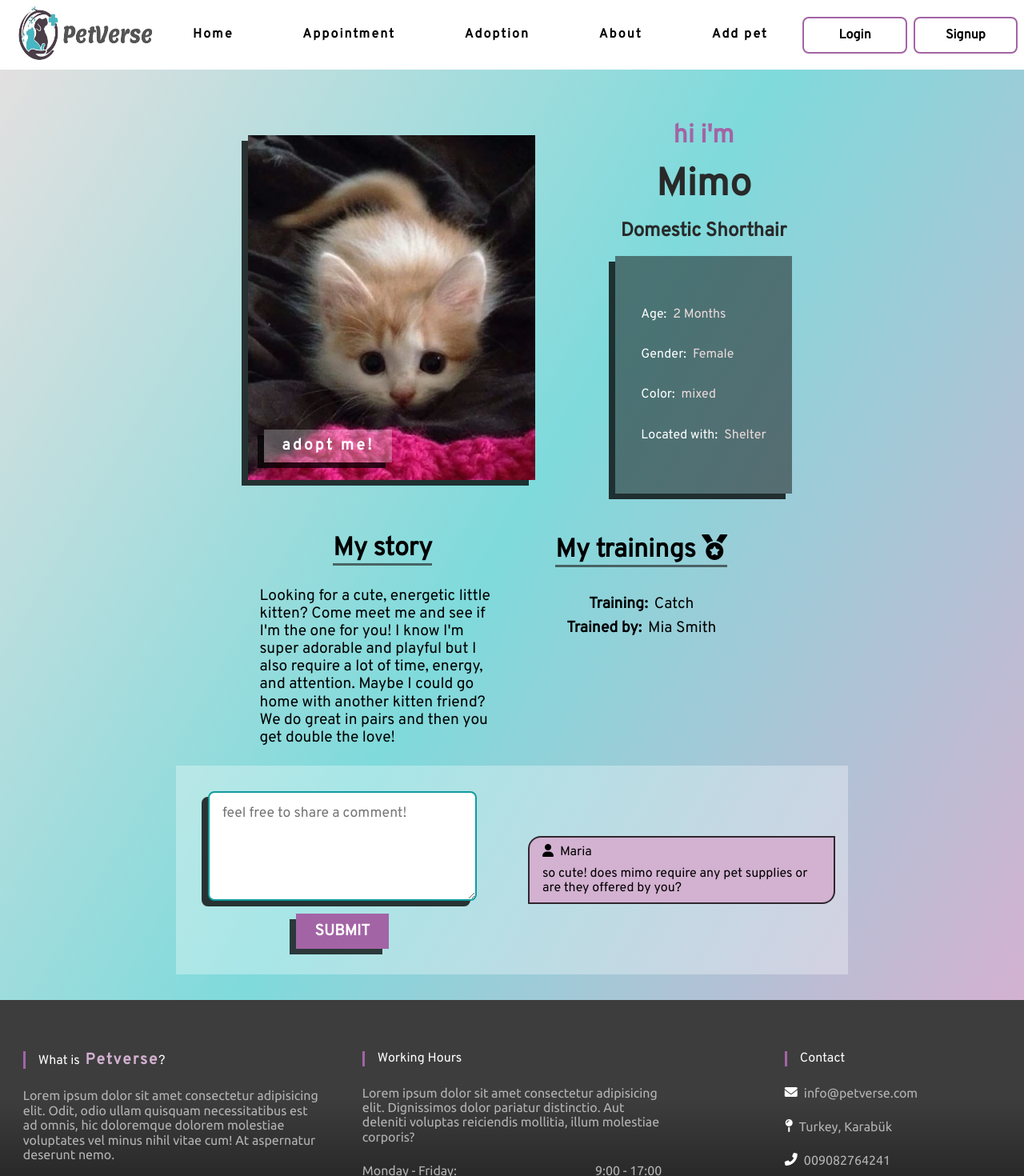
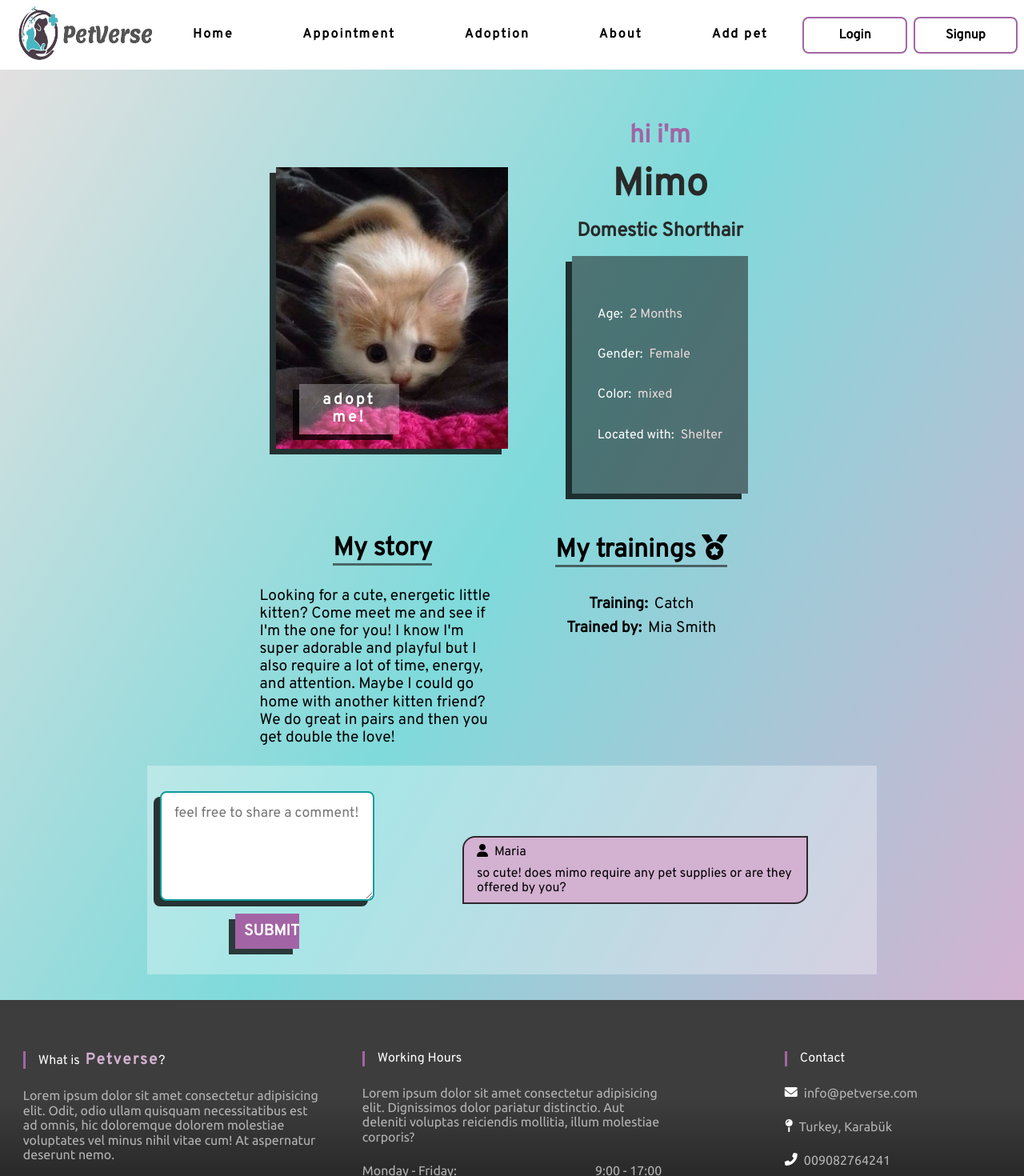
Before and after one commit to ramroming/Pet-clinic, a React (Create React App) app in the folder website/pet-clinic-app/: page /adoptionad in a window 1280 px wide. Shown: the top 1470 px of the page at 80% size. Built offline with nearby package versions, Linux system fonts and the light colour scheme.

Commit message:
width problem fixed

```diff
--- a/website/pet-clinic-app/src/components/base/_base.scss
+++ b/website/pet-clinic-app/src/components/base/_base.scss
@@ -14,6 +14,7 @@
 
 }
 
+
 .logo {
   width: 5rem;
   height: 5rem;
--- a/website/pet-clinic-app/src/components/pages/adoptionAd/_adoptionAd.scss
+++ b/website/pet-clinic-app/src/components/pages/adoptionAd/_adoptionAd.scss
@@ -11,6 +11,7 @@
     margin-top: 4rem;
 
     .pet-basic-info-wrapper {
+        width: 100%;
         flex-direction: column-reverse;
 
         @include break-point("medium", "up") {
@@ -65,7 +66,6 @@
         .pet-image-container {
             position: relative;
 
-
             .adopt-btn {
                 position: absolute;
                 text-transform: lowercase;
@@ -74,7 +74,7 @@
                 transition: ease 0.5s all;
                 letter-spacing: 0.2rem;
                 padding: 0.6rem;
-                width: 40%;
+                width: 43%;
                 bottom: 5%;
                 left: 10%;
 
@@ -87,9 +87,12 @@
             }
 
             img {
-                max-width: 25rem;
-                width: 90%;
+                width: 18.125rem;
+                height: 22rem;
                 box-shadow: -8px 7px 0px 0px rgba(0, 0, 0, 0.775);
+              //   @include break-point("medium", "up") {
+              //     flex-direction: row; *****************************************
+              // }
             }
         }
     }
@@ -143,6 +146,7 @@
 
 .comments-area-wrapper {
     max-width: 57rem;
+    width: 100%;
     padding: 1rem 0;
     margin-bottom: 2rem;
     background-color: var(--clr-shadow-glassy-shadow);
@@ -158,7 +162,10 @@
 
     .leave-comment-wrapper {
         padding: 1rem;
+        width: 100%;
+        max-width: 18.75rem;
         textarea {
+             width: 100%;
             padding: 0.5rem;
             @include rounded-corners(0.5rem, 0.5rem, 0.5rem, 0.5rem);
             border: 2px solid var(--clr-primary-mainBlue);
--- a/website/pet-clinic-app/src/static/MCDatepicker-master/src/static/css/main.css
+++ b/website/pet-clinic-app/src/static/MCDatepicker-master/src/static/css/main.css
@@ -958,4 +958,4 @@ These come with default styling from the browser so we must to redefine them her
   position: absolute;
   top: 0;
   width: 1px;
-}/*# sourceMappingURL=main.css.map */
+}
--- a/website/pet-clinic-app/src/static/css/main.css
+++ b/website/pet-clinic-app/src/static/css/main.css
@@ -1935,6 +1935,7 @@ i.active {
   margin-top: 4rem;
 }
 .adoption-ad-wrapper .pet-basic-info-wrapper {
+  width: 100%;
   flex-direction: column-reverse;
 }
 @media all and (min-width: 48rem) {
@@ -1994,7 +1995,7 @@ i.active {
   transition: ease 0.5s all;
   letter-spacing: 0.2rem;
   padding: 0.6rem;
-  width: 40%;
+  width: 43%;
   bottom: 5%;
   left: 10%;
 }
@@ -2005,8 +2006,8 @@ i.active {
   transform: scale(1.1);
 }
 .adoption-ad-wrapper .pet-basic-info-wrapper .pet-image-container img {
-  max-width: 25rem;
-  width: 90%;
+  width: 18.125rem;
+  height: 22rem;
   box-shadow: -8px 7px 0px 0px rgba(0, 0, 0, 0.775);
 }
 
@@ -2046,6 +2047,7 @@ i.active {
 
 .comments-area-wrapper {
   max-width: 57rem;
+  width: 100%;
   padding: 1rem 0;
   margin-bottom: 2rem;
   background-color: var(--clr-shadow-glassy-shadow);
@@ -2061,8 +2063,11 @@ i.active {
 }
 .comments-area-wrapper .leave-comment-wrapper {
   padding: 1rem;
+  width: 100%;
+  max-width: 18.75rem;
 }
 .comments-area-wrapper .leave-comment-wrapper textarea {
+  width: 100%;
   padding: 0.5rem;
   border-radius: 0.5rem 0.5rem 0.5rem 0.5rem;
   -webkit-border-radius: 0.5rem 0.5rem 0.5rem 0.5rem;
@@ -2100,4 +2105,4 @@ i.active {
 }
 .comments-area-wrapper .all-comments-wrapper .single-comment-wrapper i {
   margin-right: 0.5rem;
-}/*# sourceMappingURL=main.css.map */
+}
```
Also changed, not shown: 1 other file (tests, documents, lock files or other folders).
